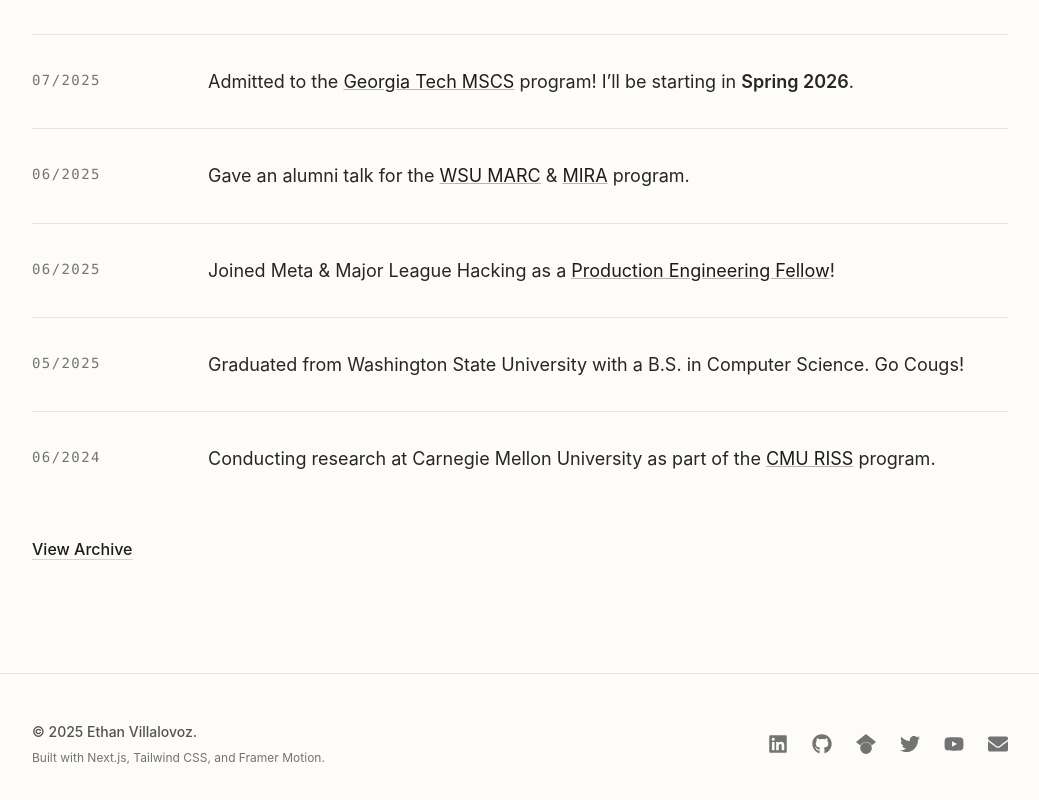
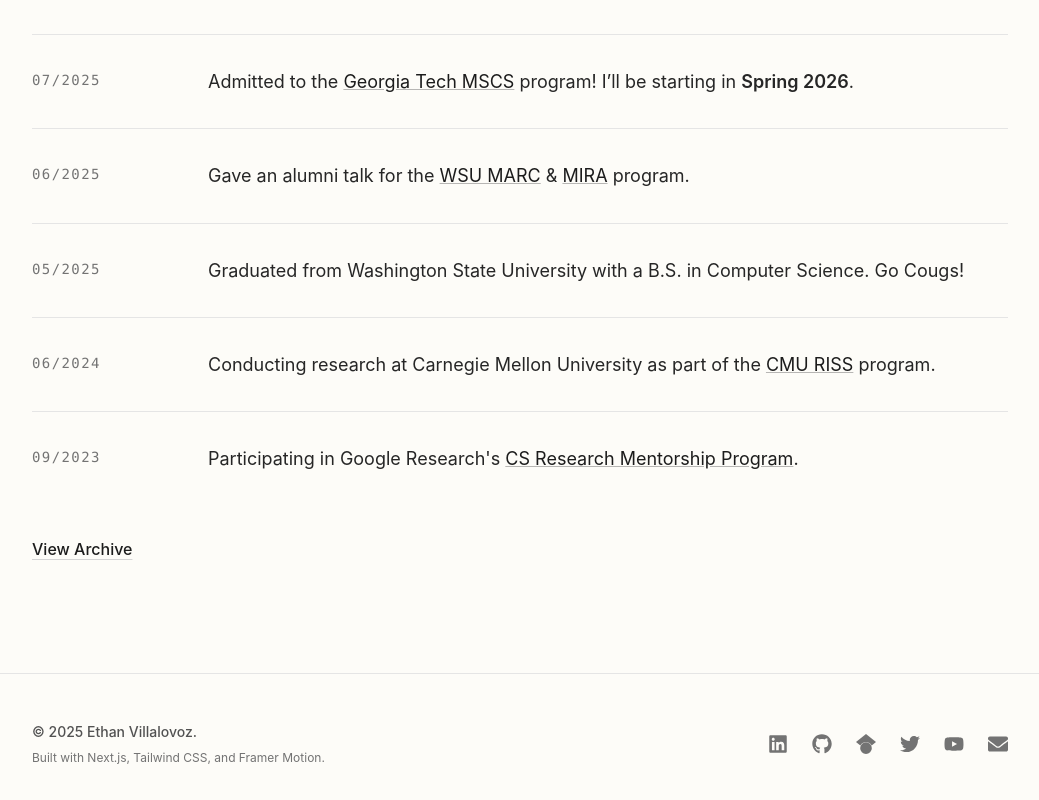
Before and after one commit to ethanvillalovoz/ethanvillalovoz.github.io, a Next.js app: page / in a window 1280 px wide. Shown: the part 1518-2318 px from the top of the page, without its empty margins (120-1159 px from the left). Built offline with nearby package versions, Linux system fonts and the light colour scheme.

Commit message:
Comment out Meta & Major League Hacking experience for clarity and remove hidden attribute

```diff
--- a/src/app/page.tsx
+++ b/src/app/page.tsx
@@ -116,17 +116,17 @@ export default function Home() {
 				</>
 			),
 		},
-		{
-			date: "06/2025",
-			content: (
-				<>
-					Joined Meta & Major League Hacking as a{" "}
-					<a href="https://fellowship.mlh.io/programs/production-engineering-sre" className="text-primary dark:text-white underline decoration-primary-light/50 hover:decoration-primary">
-						Production Engineering Fellow
-					</a>!
-				</>
-			),
-		},
+		// {
+		// 	date: "06/2025",
+		// 	content: (
+		// 		<>
+		// 			Joined Meta & Major League Hacking as a{" "}
+		// 			<a href="https://fellowship.mlh.io/programs/production-engineering-sre" className="text-primary dark:text-white underline decoration-primary-light/50 hover:decoration-primary">
+		// 				Production Engineering Fellow
+		// 			</a>!
+		// 		</>
+		// 	),
+		// },
 		{
 			date: "05/2025",
 			content: <>Graduated from Washington State University with a B.S. in Computer Science. Go Cougs!</>,
@@ -153,7 +153,7 @@ export default function Home() {
 					</a>.
 				</>
 			),
-			hidden: true,
+			// hidden: true,
 		},
 		{
 			date: "07/2023",
```
